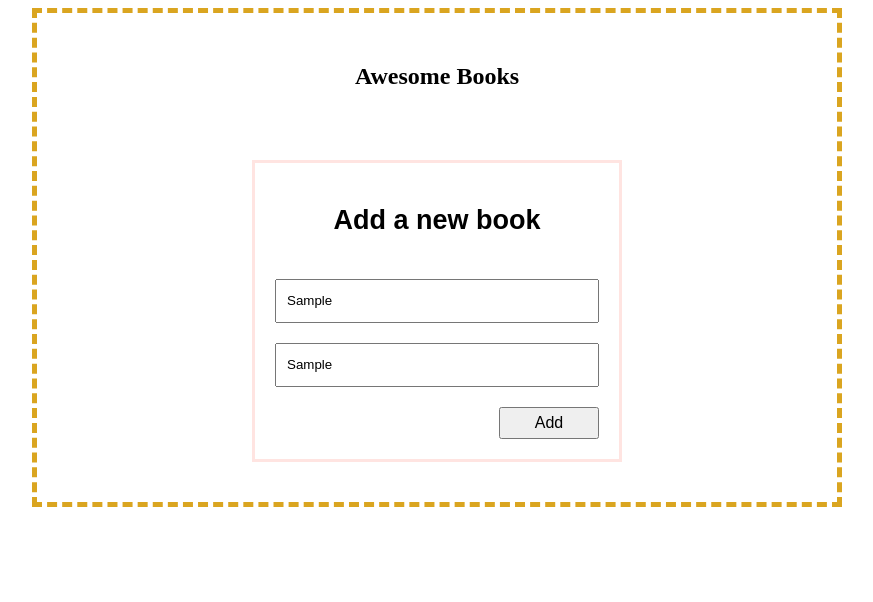
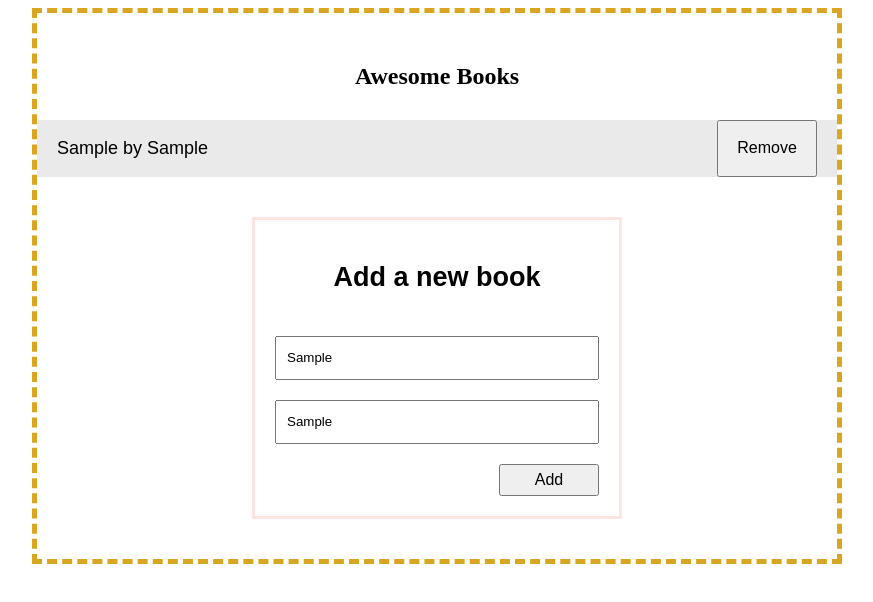
Before and after one commit to sireclifford/awesome-books, a website: page index.html in a window 1280 px wide. Both pictures are taken after typing "Sample", "Sample" into the empty fields and a click on the button "Add". Shown: the whole page, without its empty margins (203-1076 px from the left). Drawn offline with Linux system fonts and the light colour scheme.

Commit message:
added functionality for the bookList

```diff
--- a/assets/scripts/script.js
+++ b/assets/scripts/script.js
@@ -0,0 +1,71 @@
+class BookStore {
+    constructor() {
+      this.booksArray = JSON.parse(localStorage.getItem('books'))
+        ? JSON.parse(localStorage.getItem('books'))
+        : [];
+    }
+    removeBook = (bookId) => {
+      const temp = this.booksArray.filter(
+        (book) => book.id !== bookId,
+      );
+      this.booksArray = temp;
+      localStorage.setItem('books', JSON.stringify(this.booksArray));
+      this.retrieveBooks();
+    };
+    retrieveBooks = () => {
+      const bookList = document.querySelector('.books-list');
+      bookList.innerHTML = '';
+      if (localStorage.getItem('books')) {
+        JSON.parse(localStorage.getItem('books')).forEach((element) => {
+          const newBook = document.createElement('li');
+          newBook.classList.add('book-item');
+          newBook.setAttribute('data-id', element.id);
+          const bookInfo = document.createElement('div');
+          bookInfo.classList.add('book-item__info');
+          const bookTitle = document.createElement('p');
+          bookTitle.classList.add('book-item__title');
+          bookTitle.innerHTML = `${element.title} by ${element.author}`;
+          const removeBtn = document.createElement('button');
+          removeBtn.classList.add('removeFromShelfBtn');
+          removeBtn.innerHTML = 'Remove';
+          removeBtn.addEventListener('click', () => {
+            this.removeBook(element.id);
+          });
+          bookInfo.appendChild(bookTitle);
+          bookInfo.appendChild(removeBtn);
+          newBook.appendChild(bookInfo);
+          bookList.appendChild(newBook);
+        });
+      } else {
+        console.log('No books found');
+      }
+    };
+    addBook = (title, author) => {
+      const foundBook = this.booksArray.find((book) => book.title === title);
+      if (!foundBook) {
+        const book = {
+          id: this.booksArray.length,
+          title,
+          author,
+        };
+        this.booksArray.push(book);
+        localStorage.setItem('books', JSON.stringify(this.booksArray));
+        this.retrieveBooks();
+      }
+    };
+  }
+  window.onload = () => {
+    const bookStore = new BookStore();
+    bookStore.retrieveBooks();
+  };
+  const addBtn = document.querySelector('.AddToShelfBtn');
+  addBtn.addEventListener('click', () => {
+    const bookStore = new BookStore();
+    const title = document.getElementsByClassName('titleTxt')[0].value;
+    const author = document.querySelector('.authorTxt').value;
+    if (title === '' || author === '') {
+      alert('Book title and author are required');
+    } else {
+      bookStore.addBook(title, author);
+    }
+  });
--- a/index.html
+++ b/index.html
@@ -20,6 +20,6 @@
           <button type="submit" class="AddToShelfBtn">Add</button>
       </div>
     </section>
-    <!-- <script src="assets/scripts/script.js"></script> -->
+     <script src="assets/scripts/script.js"></script>
   </body>
 </html>
```
